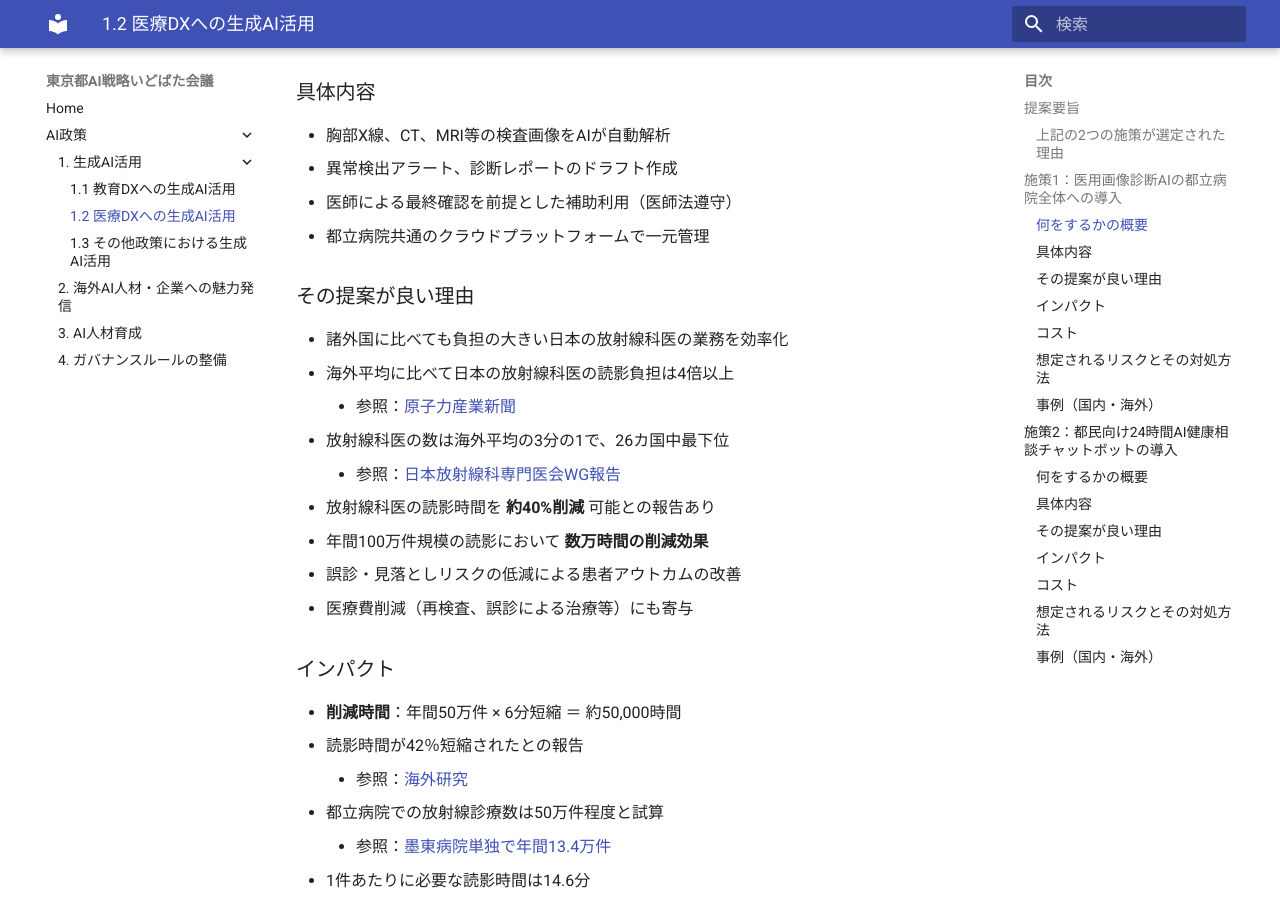
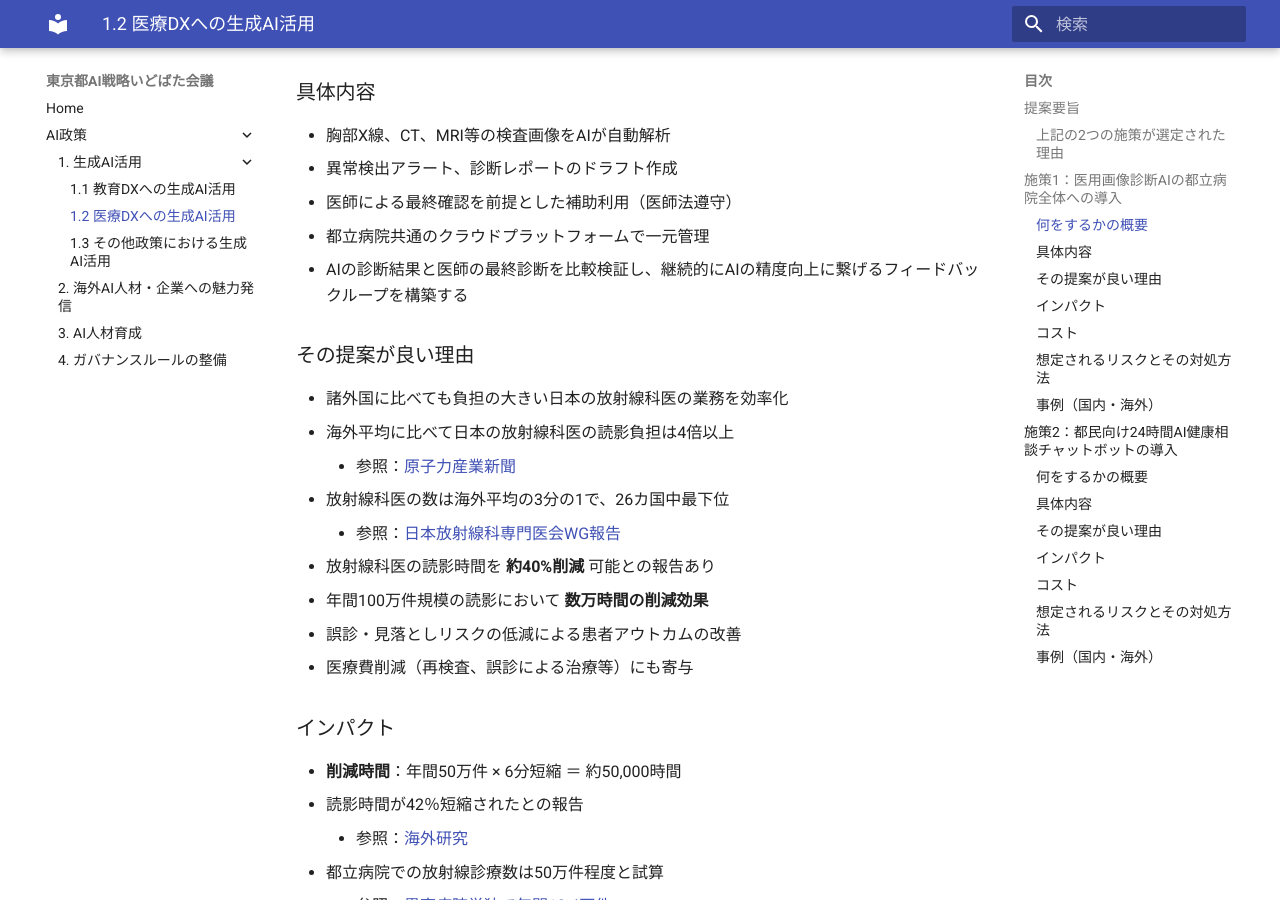
Before and after one commit to takahiroanno2024/2025_ai_idobatakaigi_output, an MkDocs documentation site: the page built from docs/1.2_医療DXへの生成AI活用.md, in a window 1280 px wide and 900 px high, scrolled down 1061 px. Built offline with MkDocs 1.6.1 and Material for MkDocs 9.7.7, drawn with Linux system fonts in a browser that asks for light colours.

Commit message:
施策1: AI診断精度向上のためのフィードバックループを追記 (MIC)

```diff
--- a/docs/1.2_医療DXへの生成AI活用.md
+++ b/docs/1.2_医療DXへの生成AI活用.md
@@ -39,6 +39,7 @@
 - 異常検出アラート、診断レポートのドラフト作成
 - 医師による最終確認を前提とした補助利用（医師法遵守）
 - 都立病院共通のクラウドプラットフォームで一元管理
+- AIの診断結果と医師の最終診断を比較検証し、継続的にAIの精度向上に繋げるフィードバックループを構築する
 
 ### その提案が良い理由
 
```
